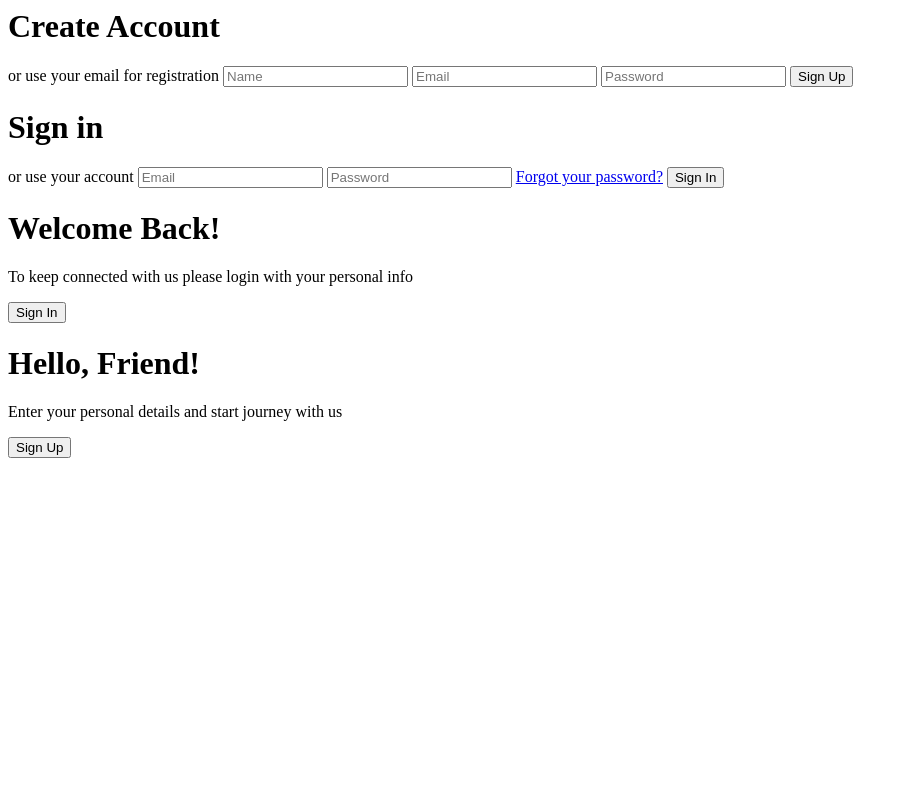
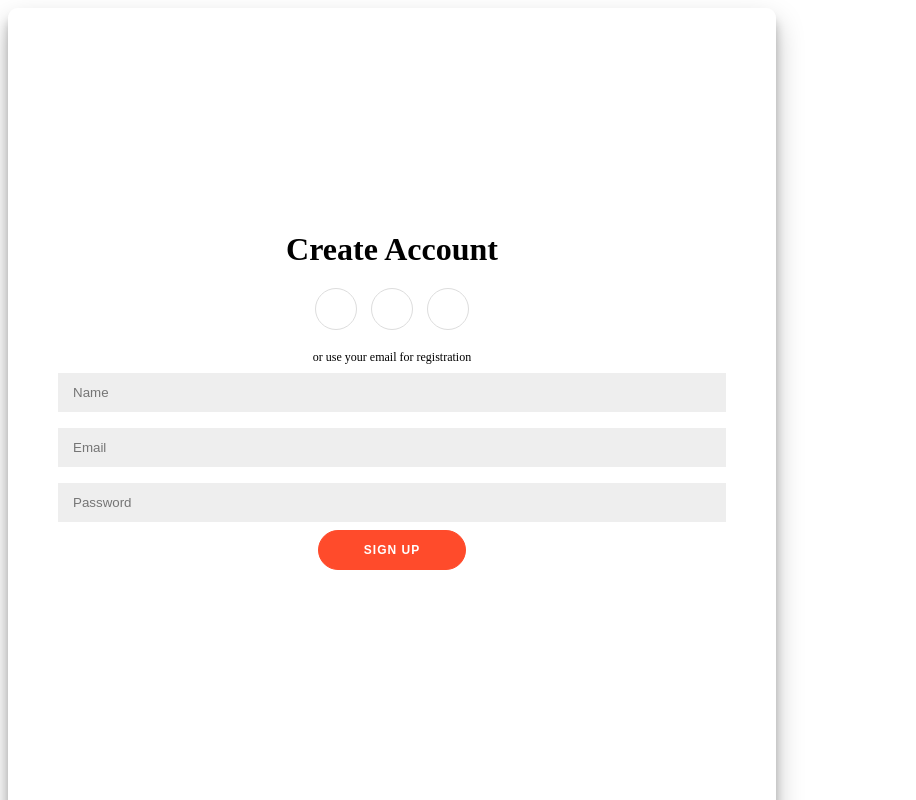
Before and after one commit to vijay0405/sliderAuthForm, a plain HTML site: page index.html in a window 1280 px wide. Shown: the top 800 px of the page, without its empty margins (0-916 px from the left). Drawn offline with Linux system fonts and the light colour scheme.

Commit message:
added basic css for containers

```diff
--- a/index.html
+++ b/index.html
@@ -1,3 +1,24 @@
+<html>
+
+<head>
+    <title>SignIn</title>
+    <link rel="stylesheet" href="style.css">
+    <script>
+        const signUpButton = document.getElementById('signUp');
+        const signInButton = document.getElementById('signIn');
+        const container = document.getElementById('container');
+
+        signUpButton.addEventListener('click', () => {
+            container.classList.add('right-panel-active');
+        });
+
+        signInButton.addEventListener('click', () => {
+            container.classList.remove('right-panel-active');
+        });
+    </script>
+</head>
+
+<body>
     <div class="container" id="container">
         <div class="form-container sign-up-container">
             <form action="#">
@@ -43,5 +64,9 @@
                     <p>Enter your personal details and start journey with us</p>
                     <button class="ghost" id="signUp">Sign Up</button>
                 </div>
-        </div>    </div>
             </div>
+        </div>
+    </div>
+</body>
+
+</html>
--- /dev/null
+++ b/style.css
@@ -0,0 +1,94 @@
+h1 {
+    font-weight: bold;
+    margin: 0;
+}
+
+p {
+    font-size: 14px;
+    font-weight: 100;
+    line-height: 20px;
+    letter-spacing: 0.5px;
+    margin: 20px 0 30px;
+}
+
+span {
+    font-size: 12px;
+}
+
+a {
+    color: #333;
+    font-size: 14px;
+    text-decoration: none;
+    margin: 15px 0;
+}
+
+button {
+    border-radius: 20px;
+    border: 1px solid #ff4b2b;
+    background-color: #ff4b2b;
+    color: #ffffff;
+    font-size: 12px;
+    font-weight: bold;
+    padding: 12px 45px;
+    letter-spacing: 1px;
+    text-transform: uppercase;
+    transition: transform 80ms ease-in;
+}
+
+button:active {
+    transform: scale(0.95);
+}
+
+button:focus {
+    outline: none;
+}
+
+button.ghost {
+    background-color: transparent;
+    border-color: #ffffff;
+}
+
+form {
+    background-color: #ffffff;
+    display: flex;
+    align-items: center;
+    justify-content: center;
+    flex-direction: column;
+    padding: 0 50px;
+    height: 100%;
+    text-align: center;
+}
+
+input {
+    background-color: #eee;
+    border: none;
+    padding: 12px 15px;
+    margin: 8px 0;
+    width: 100%;
+}
+
+.social-container {
+    margin: 20px 0;
+}
+
+.social-container a {
+    border: 1px solid #dddddd;
+    border-radius: 50%;
+    display: inline-flex;
+    justify-content: center;
+    align-items: center;
+    margin: 0 5px;
+    height: 40px;
+    width: 40px;
+}
+
+.container {
+    background-color: #ffffff;
+    border-radius: 10px;
+    box-shadow: 0 14px 28px rgba(0, 0, 0, 0.25), 0 10px 10px rgba(0, 0, 0, 0.22);
+    position: relative;
+    overflow: hidden;
+    width: 768px;
+    max-width: 100%;
+    min-height: 480px;
+}
```
Lines whose indentation alone changed are shown as unchanged.
